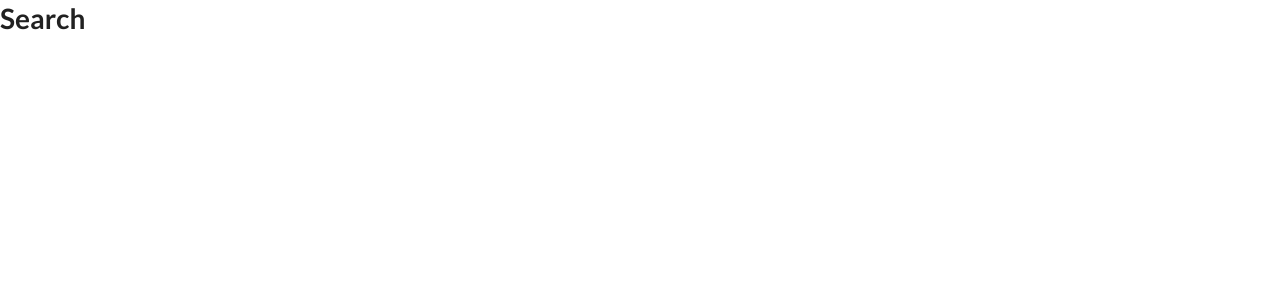
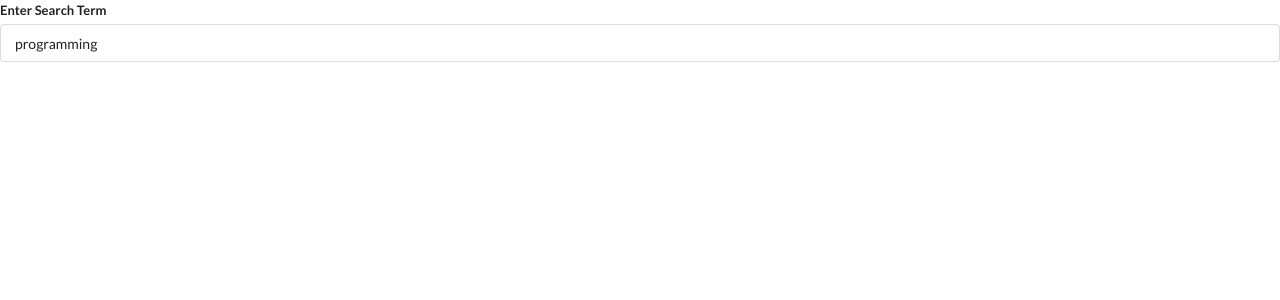
Before and after one commit to IchwanSetyawan/React-widgets, a React (Create React App) app: page / in a window 1280 px wide. Shown: the top 300 px of the page. Built offline with nearby package versions, Linux system fonts and the light colour scheme; no server answers.

Commit message:
get wikipedia API

```diff
--- a/package.json
+++ b/package.json
@@ -6,6 +6,7 @@
     "@testing-library/jest-dom": "^5.12.0",
     "@testing-library/react": "^11.2.7",
     "@testing-library/user-event": "^12.8.3",
+    "axios": "^0.21.1",
     "react": "^17.0.2",
     "react-dom": "^17.0.2",
     "react-scripts": "4.0.3",
--- a/src/components/Search.js
+++ b/src/components/Search.js
@@ -1,11 +1,46 @@
-import React from 'react';
+import React, {useState, useEffect} from 'react';
+import axios from 'axios';
 
 const Search = () => {
+
+    const [term, setTerm] = useState('programming');
+    const [results, setResults] =  useState([]);
+
+    console.log(results);
+
+    useEffect(()=>{
+     const search = async ()=>{
+         const {data} = await axios.get("https://en.wikipedia.org/w/api.php",{
+             params: {
+                 action: 'query',
+                 list: 'search',
+                 origin: '*',
+                 format: 'json',
+                 srsearch: term
+             }
+         });
+         setResults(data.query.search);
+     };
+
+         search();
+
+    },[term]);
+
     return (
         <div>
-            <h1>Search</h1>
+            <div className="ui form">
+                <div className="field">
+                    <label>Enter Search Term</label>
+                    <input
+                        value={term}
+                        onChange={e => setTerm(e.target.value)}
+                        className="input"
+                    />
+
+                </div>
+            </div>
         </div>
     );
 };
 
-export default Search;<h1>Search</h1>
+export default Search;
```
Also changed, not shown: src/App.js (line endings or trailing spaces), 1 other file (tests, documents, lock files or other folders).
